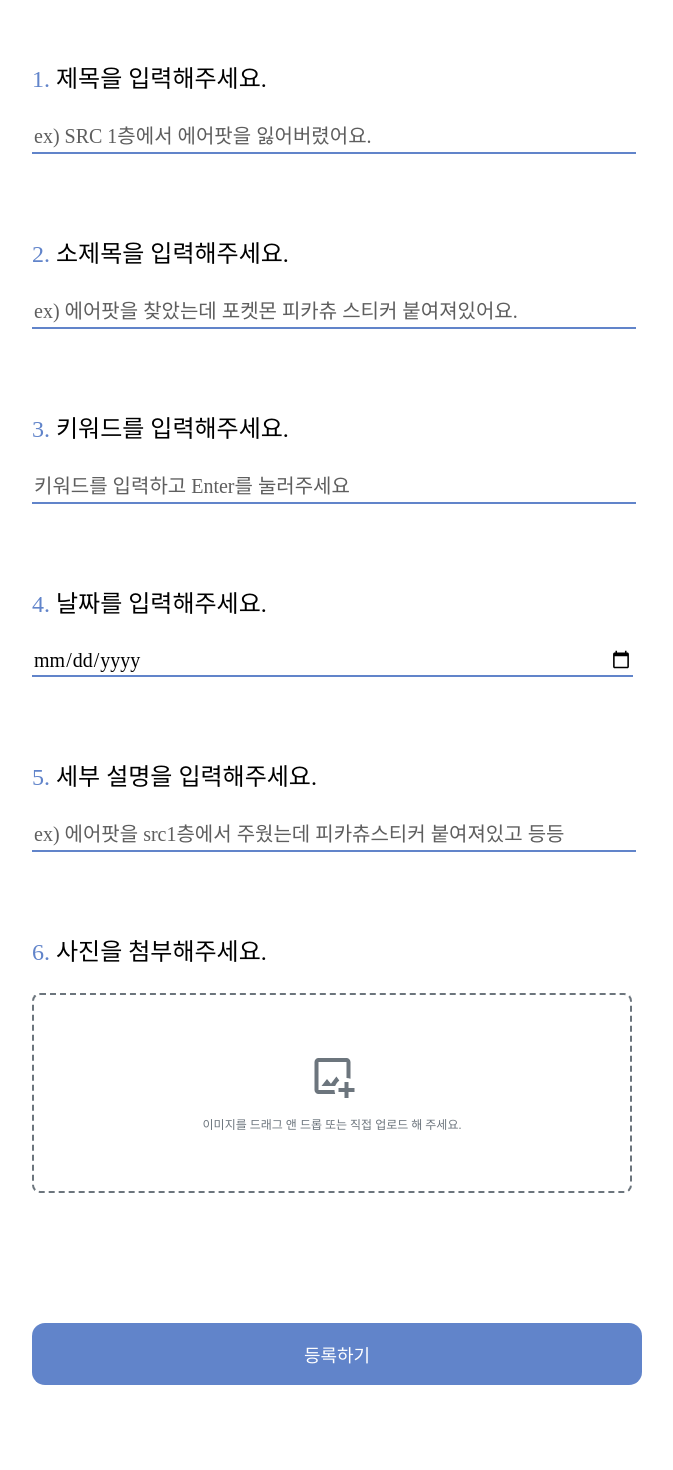
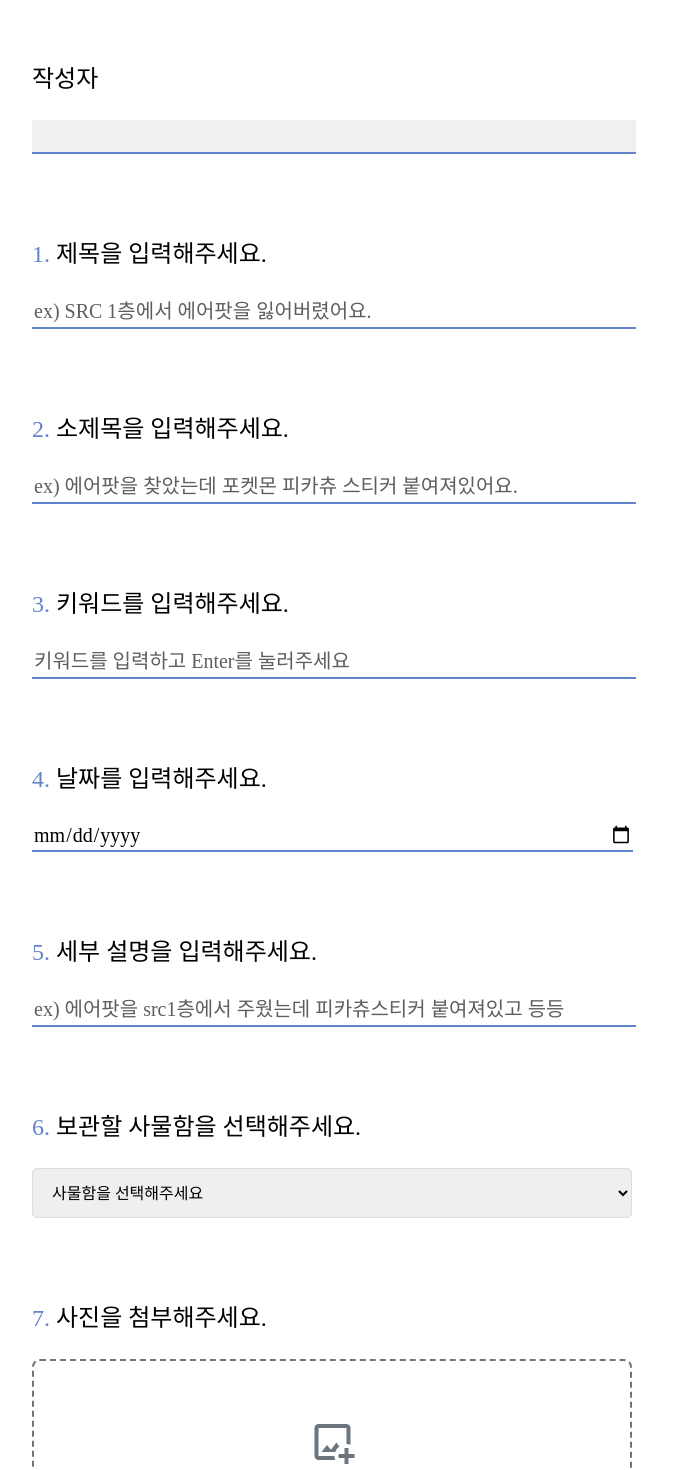
Before and after one commit to siniseong/Aditno-Client, a React (Create React App) app: page /findform in a window 1280 px wide. Shown: the part 100-1570 px from the top of the page, without its empty margins (308-981 px from the left). Built offline with nearby package versions, Linux system fonts and the light colour scheme; a web font is replaced by a local one.

Commit message:
✨ 락커 선택 세션 추가

```diff
--- a/src/components/Find.js
+++ b/src/components/Find.js
@@ -36,6 +36,7 @@ function Find() {
         }
 
         const data = await response.json();
+        console.log('서버에서 받아온 데이터:', data);
 
         const formattedData = data.map(item => ({
           id: item.id.toString(),
--- a/src/components/FindForm.js
+++ b/src/components/FindForm.js
@@ -7,11 +7,13 @@ function FindForm() {
   const [tags, setTags] = useState([]);
   const [tagInput, setTagInput] = useState('');
   const [imagePreview, setImagePreview] = useState('');
+  const userName = localStorage.getItem('name');
   const [formData, setFormData] = useState({
     title: '',
     location: '',
     detail: '',
-    time: ''
+    time: '',
+    locker: ''  // 사물함 필드 추가
   });
 
   const handleInputChange = (e) => {
@@ -72,21 +74,25 @@ function FindForm() {
   const handleSubmit = async (e) => {
     e.preventDefault();
 
-    if (!formData.title || !formData.location || !formData.detail || !formData.time) {
+    if (!formData.title || !formData.location || !formData.detail || !formData.time || !formData.locker) {
       alert('모든 필드를 입력해주세요.');
       return;
     }
 
-    const token = localStorage.getItem('Authorization'); // 토큰 가져오기
+    const token = localStorage.getItem('Authorization');
 
     try {
       const response = await fetch('http://3.37.99.30:8080/got/add', {
         method: 'POST',
         headers: {
           'Content-Type': 'application/json',
-          'Authorization': `Bearer ${token}`, // 토큰 포함
+          'Authorization': `Bearer ${token}`,
         },
-        body: JSON.stringify({ ...formData, tags }) // 태그도 포함
+        body: JSON.stringify({
+          ...formData,
+          tags,
+          name: userName
+        })
       });
 
       if (!response.ok) {
@@ -106,6 +112,16 @@ function FindForm() {
       <Header />
       <main>
         <form onSubmit={handleSubmit}>
+          <div className="form">
+            <h3>작성자</h3>
+            <input
+              className="textbox"
+              type="text"
+              value={userName || ''}
+              readOnly
+              style={{ backgroundColor: '#f0f0f0' }}
+            />
+          </div>
           <div className="form">
             <h3><span className="pink">1. </span>제목을 입력해주세요.</h3>
             <input
@@ -177,7 +193,29 @@ function FindForm() {
             />
           </div>
           <div className="form">
-            <h3><span className="pink">6. </span>사진을 첨부해주세요.</h3>
+            <h3><span className="pink">6. </span>보관할 사물함을 선택해주세요.</h3>
+            <select
+              className="textbox"
+              name="locker"
+              value={formData.locker}
+              onChange={handleInputChange}
+              style={{
+                width: '100%',
+                padding: '15px',
+                height: '50px',
+                borderRadius: '5px',
+                border: '1px solid #ddd',
+                fontSize: '16px',
+                appearance: 'auto'
+              }}
+            >
+              <option value="">사물함을 선택해주세요</option>
+              <option value="사물함-1">사물함-1</option>
+              <option value="사물함-2">사물함-2</option>
+            </select>
+          </div>
+          <div className="form">
+            <h3><span className="pink">7. </span>사진을 첨부해주세요.</h3>
             <div
               id="drop-area"
               style={dropAreaStyle}
@@ -189,7 +227,6 @@ function FindForm() {
                 <>
                   <svg xmlns="http://www.w3.org/2000/svg" width="49" height="48" viewBox="0 0 49 48" fill="none">
                     <path d="M26.5 38C26.5 39.4 26.76 40.74 27.2 42H10.5C8.3 42 6.5 40.22 6.5 38V10C6.5 7.8 8.3 6 10.5 6H38.5C40.72 6 42.5 7.8 42.5 10V26.7C41.24 26.26 39.9 26 38.5 26V10H10.5V38H26.5ZM28.42 24.58L22.92 31.66L19 26.94L13.5 34H27.2C28 31.76 29.44 29.82 31.3 28.42L28.42 24.58ZM40.5 36V30H36.5V36H30.5V40H36.5V46H40.5V40H46.5V36H40.5Z" fill="#6C757D" />
-
                   </svg>
                   <p>이미지를 드래그 앤 드롭 또는 직접 업로드 해 주세요.</p>
                 </>
--- a/src/components/Header.js
+++ b/src/components/Header.js
@@ -30,9 +30,11 @@ function Header() {
       if (data.AccessToken && data.RefreshToken) {
         localStorage.setItem('Authorization', data.AccessToken);
         localStorage.setItem('x-refresh-token', data.RefreshToken);
+        localStorage.setItem('email', data.Email);
         console.log('토큰 저장 완료:', {
           'Authorization': data.AccessToken,
-          'x-refresh-token': data.RefreshToken
+          'x-refresh-token': data.RefreshToken,
+          'email': data.Email,
         });
         setIsLoggedIn(true);
         window.location.href = '/got';
@@ -43,6 +45,7 @@ function Header() {
       console.error('로그인 처리 중 에러:', error);
       localStorage.removeItem('Authorization');
       localStorage.removeItem('x-refresh-token');
+      localStorage.removeItem('email');
       setIsLoggedIn(false);
     }
   };
@@ -88,7 +91,7 @@ function Header() {
             {isLoggedIn ? (
               <h6 onClick={handleLogout} style={{ cursor: 'pointer' }}>로그아웃</h6>
             ) : (
-              <a href={`https://auth.bssm.app/oauth?clientId=7858c499&redirectURI=${encodeURIComponent('http://localhost:3001/got')}`}>
+              <a href={`https://auth.bssm.app/oauth?clientId=7858c499&redirectURI=${encodeURIComponent('http://localhost:3000/got')}`}>
                 <h6>로그인</h6>
               </a>
             )}
```
